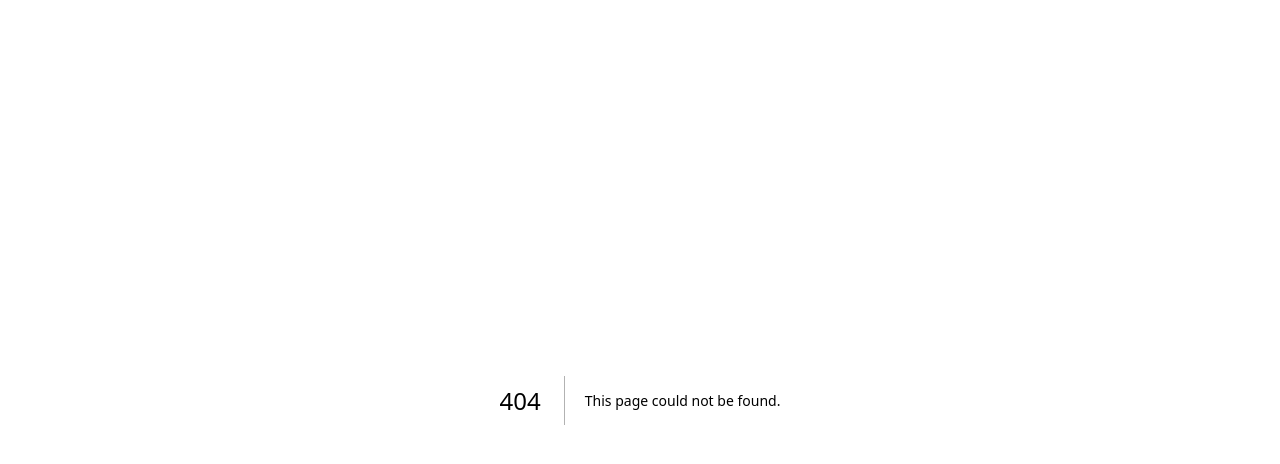
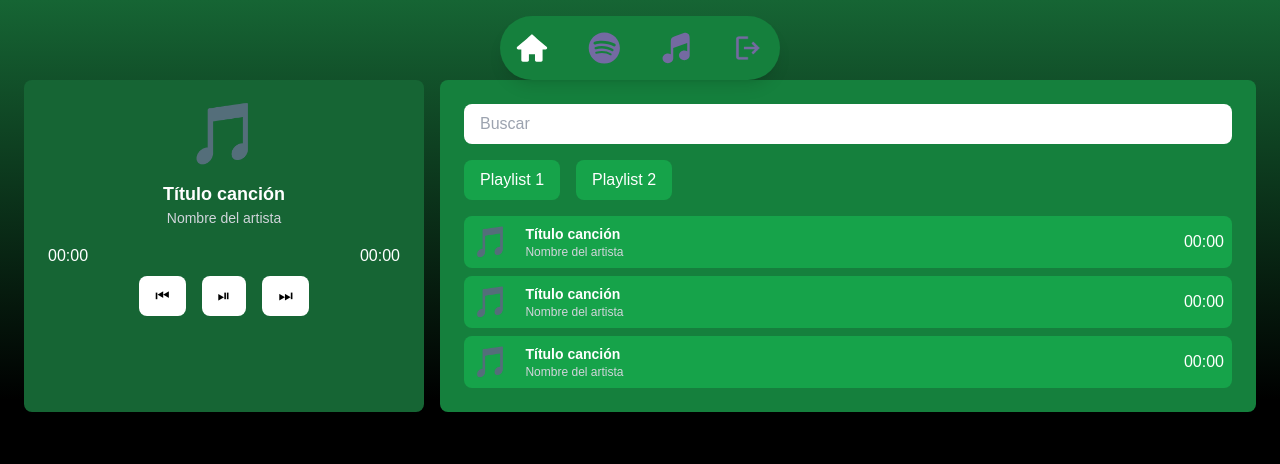
Before and after one commit to Dagus21/AudiA, a Next.js app: page /section-spotify in a window 1280 px wide. Before the commit this address had no page. Shown: the top 464 px of the page. Built offline with nearby package versions, Linux system fonts and the light colour scheme.

Commit message:
seccion spotify

```diff
--- a/app/page.jsx
+++ b/app/page.jsx
@@ -34,7 +34,7 @@ export default function Home() {
           <li>
             <a className="text-[#c7c7d1] hover:text-white transition-colors"
             onClick={() => {
-              router.push('/sec-ej')
+              router.push('/section-spotify');
             }}>
               <img src="/image_home/Spotify.svg" alt="Spotify" className="w-8 h-8 transition-colors hover:filter-white" />
             </a>
--- a/app/sec-ej/page.jsx
+++ /dev/null
@@ -1,10 +0,0 @@
-'use client'
-import React from 'react';
-
-const MiComponente = () => {
-  return (
-    <h1>¡Hola, este es un componente React!</h1>
-  );
-};
-
-export default MiComponente;
--- /dev/null
+++ b/app/section-spotify/page.jsx
@@ -0,0 +1,111 @@
+'use client'
+
+import { useRouter } from 'next/navigation';
+import { useState } from 'react';
+import { signOut } from 'firebase/auth';
+
+const MiComponente = () => {
+  return (
+    <h1>¡Hola, este es un componente React!</h1>
+  );
+};
+
+
+
+export default function sectionSpotify() {
+  const router = useRouter();
+
+
+
+  return (
+    <div className="bg-gradient-to-b from-green-800 via-black to-black min-h-screen text-white">
+      {/* Menu superior */}
+      <header className="w-full fixed top-0 left-0 z-50">
+        <nav className="bg-green-700 rounded-full p-4 mt-4 mx-auto shadow-lg flex justify-center items-center w-fit">
+          <ul className="flex gap-10 list-none p-0 m-0">
+            <li>
+              <a href="#" className="text-[#c7c7d1] hover:text-white transition-colors">
+                <img src="/image_home/Buttom_home.svg"alt="Home"className="w-8 h-8 transition-colors hover:filter-white"/>
+              </a>
+            </li>
+            <li>
+              <a className="text-white transition-colors"
+                onClick={() => {
+                  router.push('/section-spotify');
+                }}>
+                <img src="/image_home/Spotify.svg"alt="Spotify"className="w-8 h-8 transition-colors"/>
+              </a>
+            </li>
+            <li>
+              <a href="#"className="text-[#c7c7d1] hover:text-white transition-colors">
+                <img src="/image_home/music.svg"alt="Music"className="w-8 h-8 transition-colors hover:filter-white"/>
+              </a>
+            </li>
+            <li>
+              <a className="text-[#c7c7d1] hover:text-white transition-colors">
+                <img src="/image_home/logout.png"alt="Logout"className="w-8 h-8 transition-colors hover:filter-white"
+                  onClick={() => {
+                    signOut(auth);
+                    sessionStorage.removeItem('user');
+                  }}
+                />
+              </a>
+            </li>
+          </ul>
+        </nav>
+      </header>
+
+
+      {/* Main Content */}
+      <div className="pt-20 grid grid-cols-3 gap-4 p-6">
+        {/* Player Section */}
+        <div className="bg-green-800 text-white p-6 rounded-lg col-span-1">
+          <div className="flex flex-col items-center">
+            <div className="text-6xl mb-4">🎵</div>
+            <h2 className="text-lg font-bold">Título canción</h2>
+            <p className="text-sm text-gray-300">Nombre del artista</p>
+            <div className="flex items-center justify-between w-full mt-4">
+              <span>00:00</span>
+              <span>00:00</span>
+            </div>
+            <div className="flex justify-center mt-2 space-x-4">
+              <button className="bg-white text-black px-4 py-2 rounded-lg">⏮</button>
+              <button className="bg-white text-black px-4 py-2 rounded-lg">⏯</button>
+              <button className="bg-white text-black px-4 py-2 rounded-lg">⏭</button>
+            </div>
+          </div>
+        </div>
+
+        {/* Playlist Section */}
+        <div className="bg-green-700 text-white p-6 rounded-lg col-span-2">
+          <input
+            type="text"
+            placeholder="Buscar"
+            className="w-full px-4 py-2 rounded-lg mb-4 text-black"
+          />
+          <div className="flex space-x-4 mb-4">
+            <button className="bg-green-600 px-4 py-2 rounded-lg">Playlist 1</button>
+            <button className="bg-green-600 px-4 py-2 rounded-lg">Playlist 2</button>
+          </div>
+          <div className="space-y-2">
+            {[1, 2, 3].map((item) => (
+              <div
+                key={item}
+                className="flex justify-between items-center p-2 bg-green-600 rounded-lg"
+              >
+                <div className="flex items-center space-x-4">
+                  <div className="text-3xl">🎵</div>
+                  <div>
+                    <h3 className="text-sm font-bold">Título canción</h3>
+                    <p className="text-xs text-gray-300">Nombre del artista</p>
+                  </div>
+                </div>
+                <span>00:00</span>
+              </div>
+            ))}
+          </div>
+        </div>
+      </div>
+    </div>
+  );
+}
```
